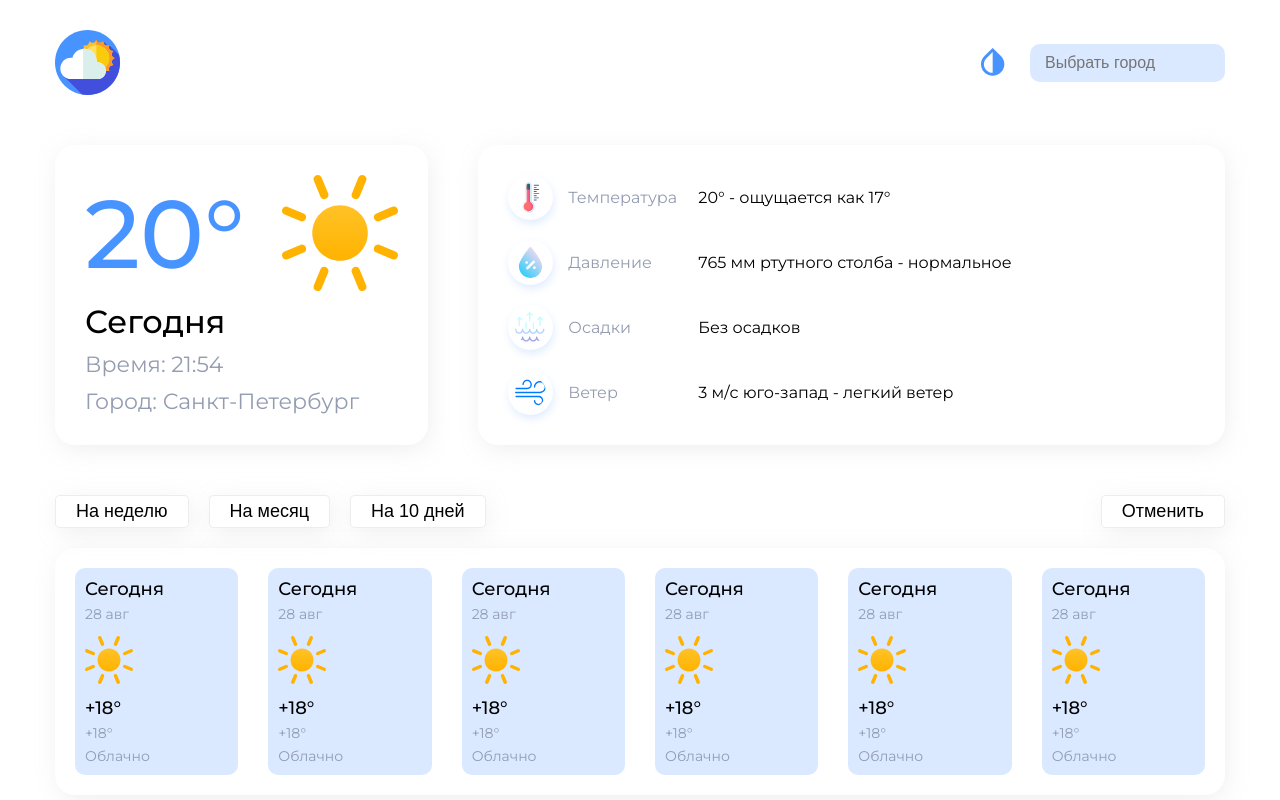
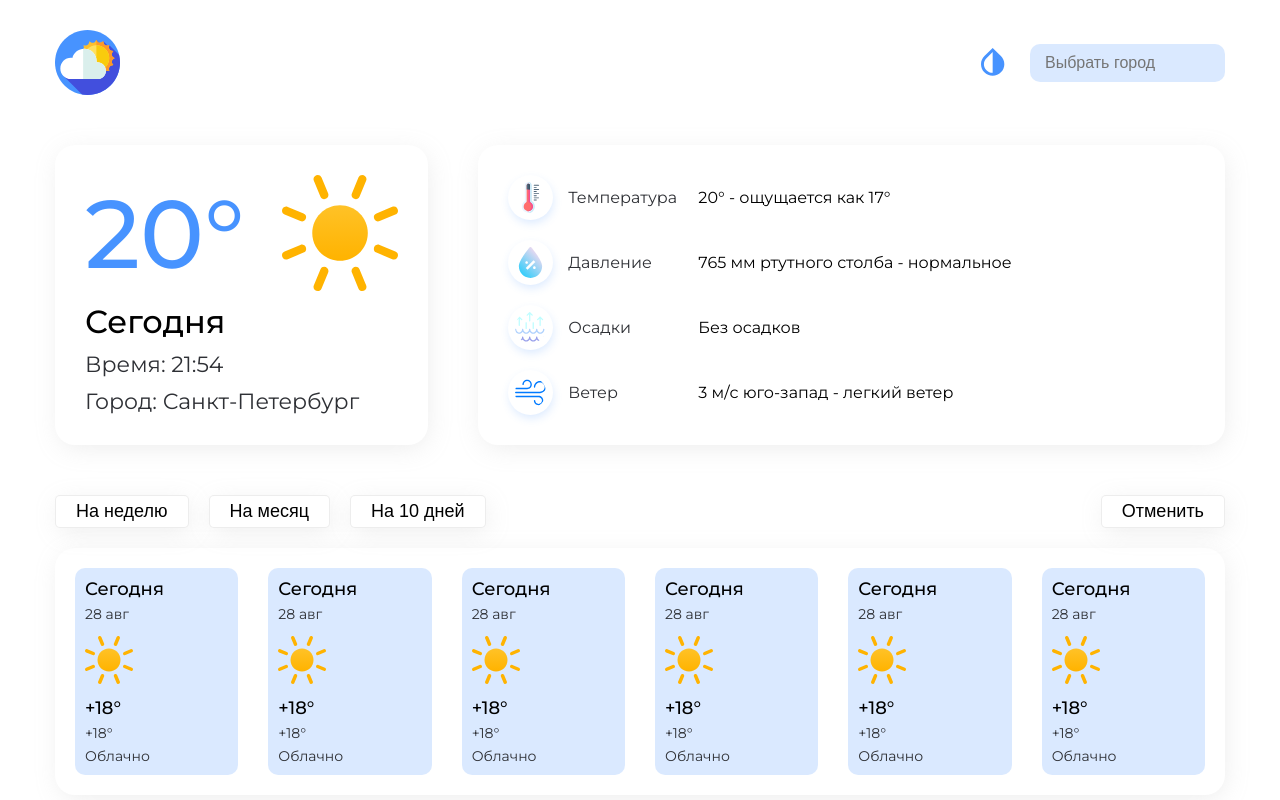
Before and after one commit to Alex-Sapon/weather, a React (Create React App) app: page / in a window 1280 px wide. Built offline with nearby package versions, Linux system fonts and the light colour scheme.

Commit message:
style: add theme change

```diff
--- a/src/components/app/index.tsx
+++ b/src/components/app/index.tsx
@@ -4,13 +4,17 @@ import { GlobalStyles } from '@/styles/global';
 import { Header } from '@/components/header';
 import { Info } from '@/components/info';
 import { Cards } from '@/components/cards';
+import { ThemeProvider } from 'styled-components';
+import { theme } from '@/styles/theme';
 import { AppContainer } from './styles';
 
 export const App = () => (
+  <ThemeProvider theme={theme.light}>
     <AppContainer>
       <Header />
       <Info />
       <Cards />
       <GlobalStyles />
     </AppContainer>
+  </ThemeProvider>
 );
--- a/src/components/app/styles.ts
+++ b/src/components/app/styles.ts
@@ -5,5 +5,4 @@ export const AppContainer = styled.div`
   height: 100vh;
   margin: 0 auto;
   padding: 30px 15px 0 15px;
-  background-color: #fff;
 `;
--- a/src/components/button/styles.ts
+++ b/src/components/button/styles.ts
@@ -3,18 +3,18 @@ import styled from 'styled-components';
 export const ButtonStyled = styled.button`
   padding: 5px 20px;
   border-radius: 5px;
-  background-color: #fff;
+  color: ${props => props.theme.color.textPrimary};
+  background-color: ${props => props.theme.color.backgroundSecondary};
   border: solid 1px #B4B4B43F;
   font-size: 18px;
-  color: #000;
   cursor: pointer;
   height: fit-content;
-  box-shadow: 2px 5px 25px -3px rgba(180, 180, 180, 0.25);
+  box-shadow: ${props => props.theme.boxShadow};
   transition: all .3s ease;
 
   &:active, &:hover {
     border: solid 1px transparent;
-    background-color: #4793FF;
+    background-color: ${props => props.theme.color.textTertiary};
     color: #fff;
   }
 `;
--- a/src/components/card/styles.ts
+++ b/src/components/card/styles.ts
@@ -6,19 +6,19 @@ export const CardContainer = styled.div`
   display: grid;
   grid-template-columns: repeat(6, auto-fill);
   row-gap: 5px;
-  background-color: rgba(71, 147, 255, 0.2);
+  color: ${props => props.theme.color.textPrimary};
+  background-color: ${props => props.theme.color.backgroundTertiary};
   border-radius: 10px;
 `;
 
 export const CardTextBold = styled.div`
   font-weight: 500;
   font-size: 18px;
-  color: #000;
 `;
 
 export const CardTextLight = styled.div`
   font-size: 14px;
-  color: #939CB0;
+  color: ${props => props.theme.color.textSecondary};
 `;
 
 export const CardImage = styled.img`
--- a/src/components/cards/styles.ts
+++ b/src/components/cards/styles.ts
@@ -29,5 +29,6 @@ export const CardsItems = styled.div`
   grid-template-columns: repeat(auto-fill, minmax(150px, 1fr));
   gap: 30px;
   border-radius: 20px;
-  box-shadow: 2px 5px 25px -3px rgba(180, 180, 180, 0.25);
+  background-color: ${props => props.theme.color.backgroundSecondary};
+  box-shadow: ${props => props.theme.boxShadow};
 `;
--- a/src/components/header/styles.ts
+++ b/src/components/header/styles.ts
@@ -1,7 +1,6 @@
 import styled from 'styled-components';
 
 export const HeaderContainer = styled.div`
-  background-color: white;
   display: flex;
   align-items: center;
   justify-content: space-between;
@@ -29,8 +28,8 @@ export const ThemeButton = styled.img`
 `;
 
 export const Input = styled.input`
-  background-color: #4793FF33;
-  color: #000;
+  color: ${props => props.theme.color.textPrimary};
+  background-color: ${props => props.theme.color.backgroundTertiary};
   border-radius: 10px;
   border: none;
   width: 195px;
--- a/src/components/leftSideInfo/styles.ts
+++ b/src/components/leftSideInfo/styles.ts
@@ -4,7 +4,9 @@ export const LeftSideInfoContainer = styled.div`
   height: 300px;
   padding: 30px;
   border-radius: 20px;
-  box-shadow: 2px 5px 25px -3px rgba(180, 180, 180, 0.25);
+  color: ${props => props.theme.color.textSecondary};
+  background-color: ${props => props.theme.color.backgroundSecondary};
+  box-shadow: ${props => props.theme.boxShadow};
   display: grid;
   grid-template-columns: repeat(2, 1fr);
   grid-template-rows: repeat(4, 1fr);
@@ -20,7 +22,7 @@ export const LeftSideInfoContainer = styled.div`
 export const LeftSideTemperature = styled.div`
   font-weight: 500;
   font-size: 96px;
-  color: #4793FF;
+  color: ${props => props.theme.color.textTertiary};
   grid-area: 1 / 1 / 2 / 2;
 
   @media (max-width: 479.98px) {
@@ -29,6 +31,7 @@ export const LeftSideTemperature = styled.div`
 `;
 
 export const LeftSideDay = styled.div`
+  color: ${props => props.theme.color.textPrimary};
   font-weight: 500;
   font-size: 32px;
   grid-area: 2 / 1 / 3 / 2;
@@ -52,7 +55,6 @@ export const LeftSideWeather = styled.img`
 export const LeftSideTime = styled.div`
   font-weight: 400;
   font-size: 22px;
-  color: #939CB0;
   grid-area: 3 / 1 / 4 / 3;
 
   @media (max-width: 479.98px) {
@@ -63,7 +65,6 @@ export const LeftSideTime = styled.div`
 export const LeftSideCity = styled.div`
   font-weight: 400;
   font-size: 22px;
-  color: #939CB0;
   grid-area: 4 / 1 / 5 / 3;
 
   @media (max-width: 479.98px) {
--- a/src/components/rightSideInfo/styles.ts
+++ b/src/components/rightSideInfo/styles.ts
@@ -4,7 +4,8 @@ export const RightSideInfoContainer = styled.div`
   height: 300px;
   padding: 30px;
   border-radius: 20px;
-  box-shadow: 2px 5px 25px -3px rgba(180, 180, 180, 0.25);
+  background-color: ${props => props.theme.color.backgroundSecondary};
+  box-shadow: ${props => props.theme.boxShadow};
   display: flex;
   flex-direction: column;
   justify-content: space-between;
@@ -31,12 +32,12 @@ export const RightSideLogo = styled.img`
 `;
 
 export const RightSideTitle = styled.span`
-  color: #939CB0;
+  color: ${props => props.theme.color.textSecondary};
   display: inline-block;
 `;
 
 export const RightSideDescription= styled.div`
-  color: #000;
   display: flex;
   align-items: center;
+  color: ${props => props.theme.color.textPrimary};
 `;
--- a/src/styles/global.js
+++ b/src/styles/global.js
@@ -10,5 +10,6 @@ export const GlobalStyles = createGlobalStyle`
 
   body {
     font-family: 'Montserrat', sans-serif;
+    background-color: ${props => props.theme.color.backgroundPrimary};
   }
 `;
--- /dev/null
+++ b/src/styles/theme.ts
@@ -0,0 +1,83 @@
+// ----- color palette -----
+const color = {
+  white: '#ffffff',
+  blackDark: '#000000',
+  blackLight: '#2E3035',
+  greyDark: '#4F4F4F',
+  greyLight: '#939CB0',
+  blueDark: '#4793FF33',
+  blueLight: '#4793FF',
+};
+
+// ----- height -----
+
+
+// ----- width -----
+
+
+// ----- padding -----
+
+
+// ----- margin -----
+
+
+// ----- position -----
+
+
+// ----- grid-column -----
+
+
+// ----- grid-row -----
+
+
+// ----- gap -----
+
+
+// ----- border -----
+
+
+// ----- radius -----
+
+
+// ----- boxShadow -----
+export const boxShadow = {
+  light: '2px 5px 25px -3px rgba(180, 180, 180, 0.25)',
+  dark: '2px 5px 25px -3px rgba(180, 180, 180, 0.25)',
+};
+
+// ----- animation -----
+
+
+// ----- fontSize -----
+
+
+const lightTheme = {
+  color: {
+    backgroundPrimary: color.white,
+    backgroundSecondary: color.white,
+    backgroundTertiary: color.blueDark,
+    textPrimary: color.blackDark,
+    textSecondary: color.blackLight,
+    textTertiary: color.blueLight,
+    border: color.greyLight,
+  },
+  boxShadow: boxShadow.light,
+};
+
+const darkTheme = {
+  color: {
+    backgroundPrimary: color.blackDark,
+    backgroundSecondary: color.greyDark,
+    backgroundTertiary: color.blackLight,
+    textPrimary: color.white,
+    textSecondary: color.greyLight,
+    textTertiary: color.blueLight,
+    border: color.greyLight,
+  },
+  boxShadow: boxShadow.dark,
+};
+
+export const theme = {
+  light: lightTheme,
+  dark: darkTheme,
+};
```
Lines whose indentation alone changed are shown as unchanged.
